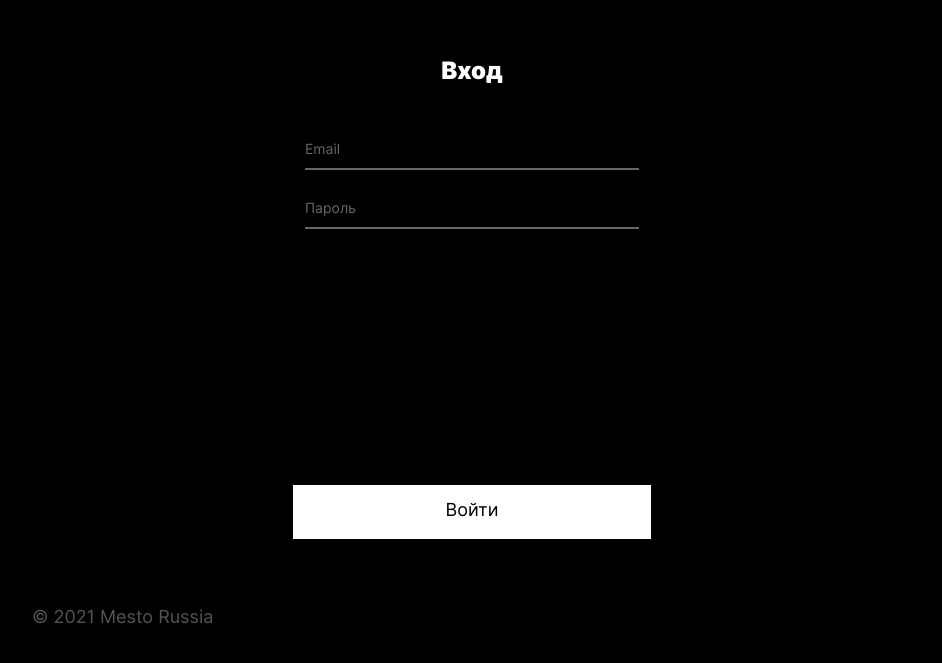
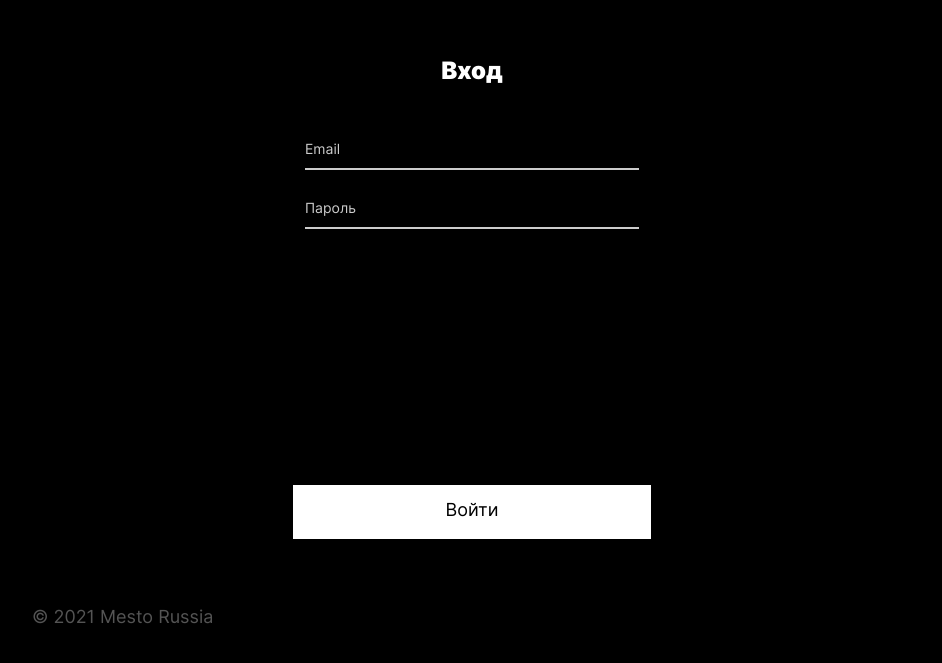
Before and after one commit to hedgehog-friend/react-mesto-auth, a React app: page /sign-in in a window 1280 px wide. Shown: the part 123-786 px from the top of the page, without its empty margins (168-1110 px from the left). Built offline with nearby package versions, Linux system fonts and the light colour scheme; no server answers.

Commit message:
поправлены стили

```diff
--- a/src/blocks/login-form/__input/login-form__input.css
+++ b/src/blocks/login-form/__input/login-form__input.css
@@ -10,15 +10,10 @@
   margin-bottom: 30px;
   padding: 0 0 10px;
   border: none;
-  opacity: 0.5;
   border-bottom: 2px solid #ccc;
   color: #ffffff;
 }
 
-login-form__input:focus {
-  color: #ffffff;
-}
-
-input::placeholder {
+.login-form__input::placeholder {
   color: #cccccc;
 }
```
